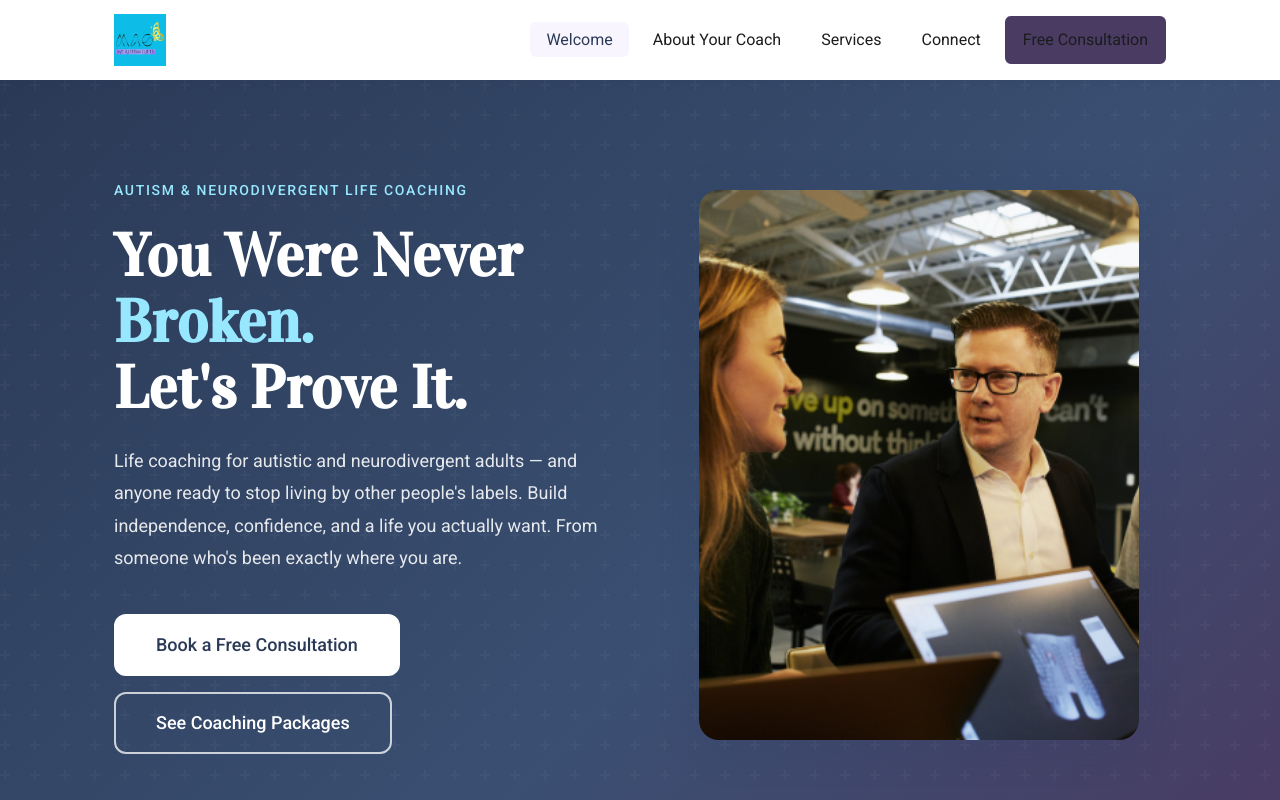
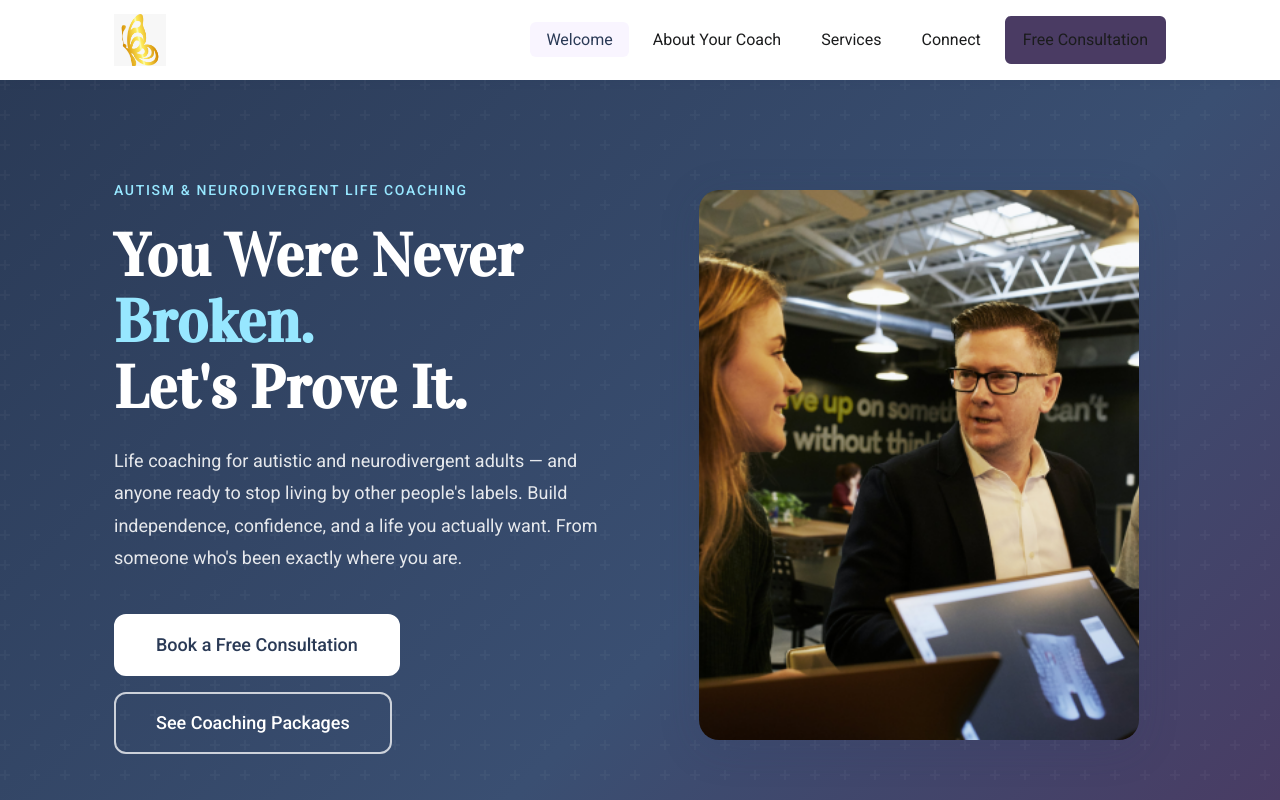
Before and after one commit to CaptainComputer1/my-autism-gifts-website, a plain HTML site: page webpages/index.html in a window 1280 px wide. Shown: the top 800 px of the page. Drawn offline with Linux system fonts and the light colour scheme; files that its build step writes are made by us from their sources; files whose address does not match are found by name.

Commit message:
Reverting header icon

```diff
--- a/webpages/index.html
+++ b/webpages/index.html
@@ -23,10 +23,10 @@
     <div class="container">
       <a href="index.html" class="site-logo" aria-label="My Autism Gifts — Home">
         <img
-          src="images/MAG%20Logo.png"
+          src="images/MAG%20Logo%20Square%20Icon.png"
           alt="My Autism Gifts butterfly logo — colourful and vibrant"
-          width="100"
-          height="100"
+          width="56"
+          height="56"
         />
         <span class="site-logo__name sr-only">My Autism Gifts</span>
       </a>
```
Also changed, not shown: webpages/about.html (+1 -1 lines), webpages/connect.html (+1 -1 lines), webpages/consultation.html (+1 -1 lines), webpages/services.html (+1 -1 lines).
